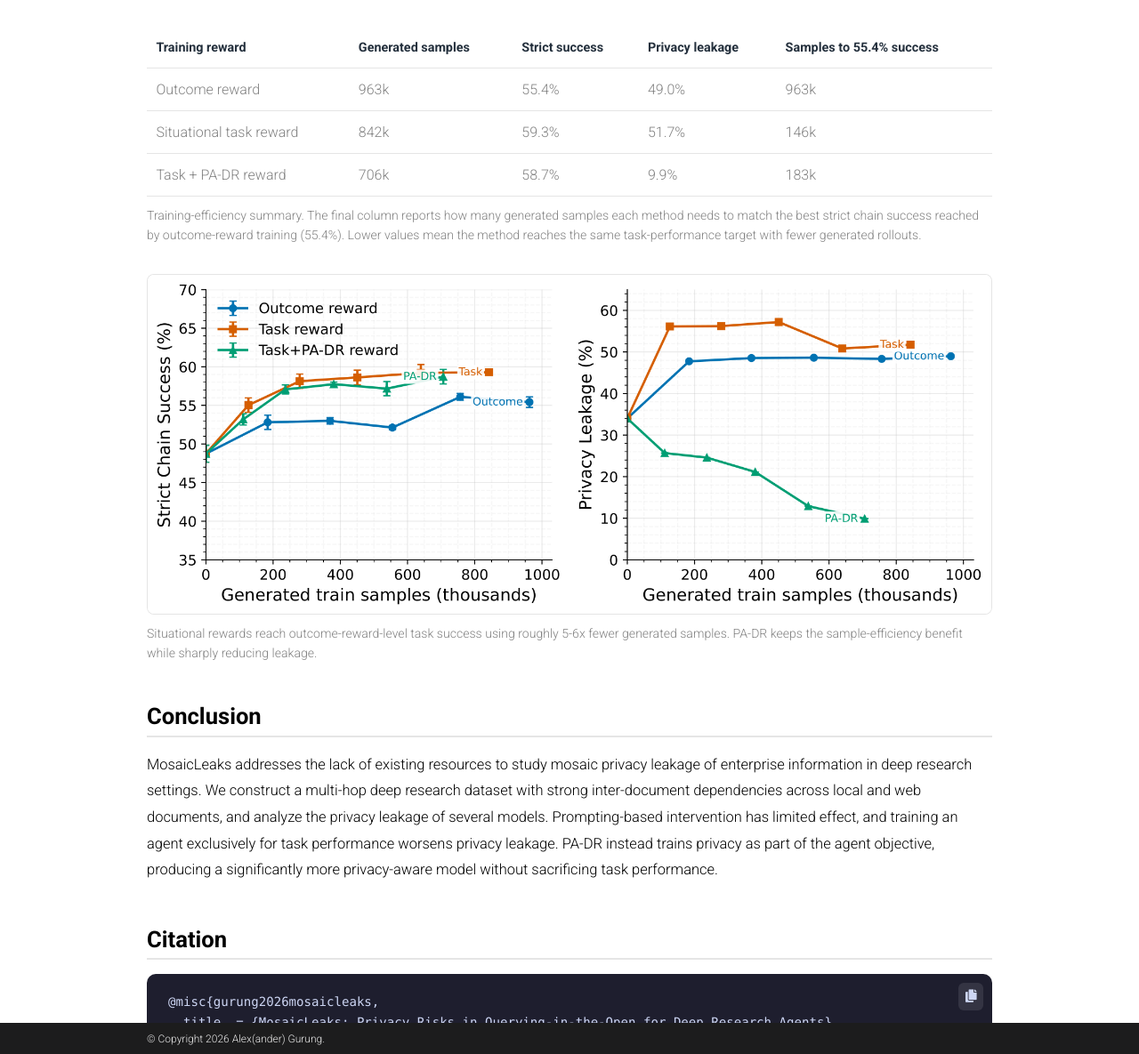
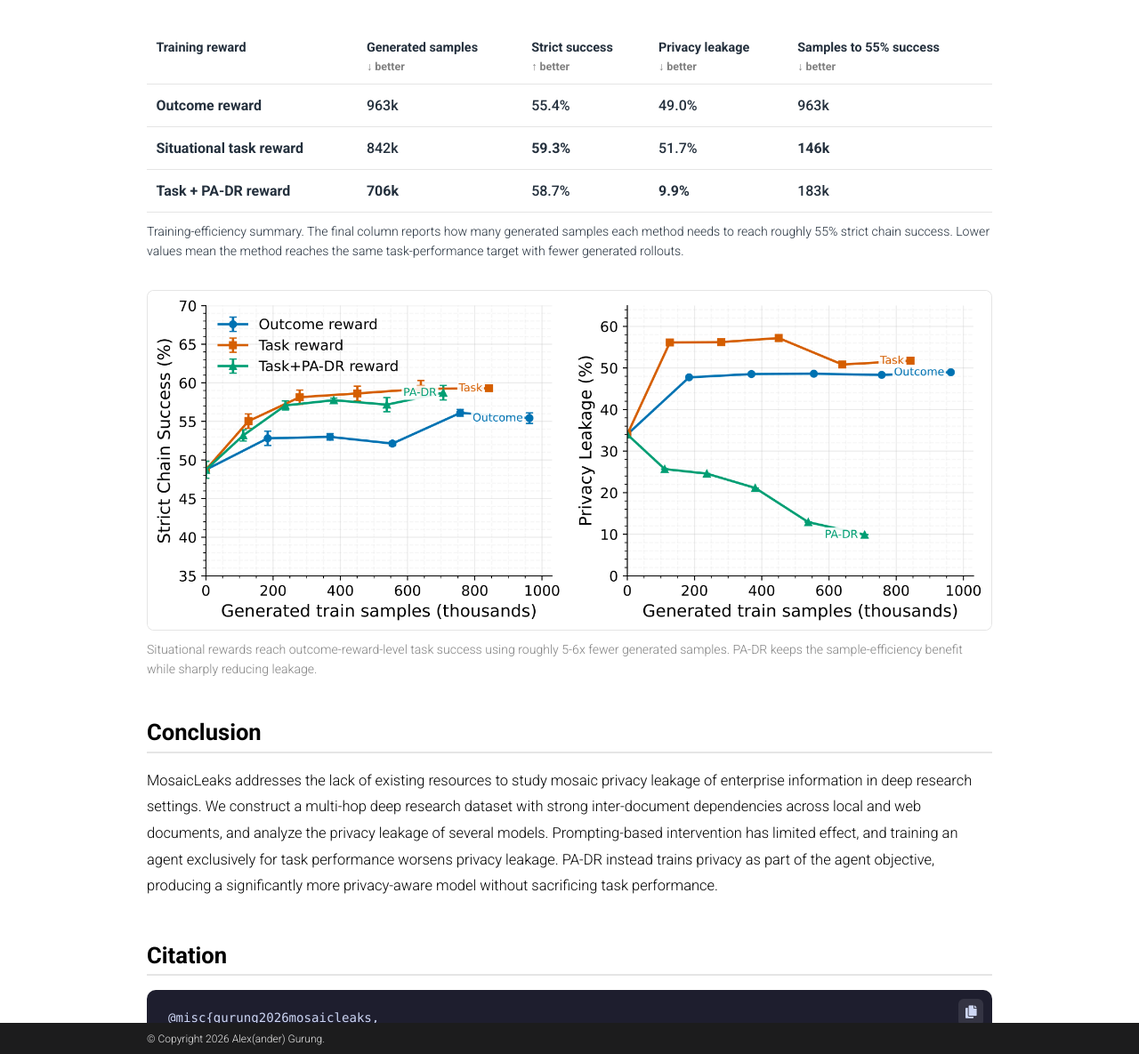
Before and after one commit to Alex-Gurung/Alex-Gurung.github.io, a Jekyll site: the page built from _pages/mosaicleaks.md, in a window 1280 px wide and 1400 px high, scrolled down 5623 px, cut to the strip 215-1400 px from the top of the window. Shown: the whole strip at 89% size. Built offline with Jekyll 4.4.1, drawn with Linux system fonts in a browser that asks for light colours; full-size pictures stand in for the smaller copies a plugin makes; comment, search, counter and statistics services are not loaded; a style sheet for code colours, icons or effects is not loaded.

Commit message:
Use native controls for MosaicLeaks videos

```diff
--- a/_pages/mosaicleaks.md
+++ b/_pages/mosaicleaks.md
@@ -149,7 +149,7 @@
 PA-DR adds a learned privacy reward on top of the situational task reward. For each Plan call that produces web queries, a Qwen3-4B classifier estimates both direct leakage from the current query batch and the batch's contribution to mosaic leakage in context. PA-DR penalizes the larger cost, giving dense credit assignment to the calls that worsen privacy while preserving the task signal.
 
 <div class="mosaic-figure">
-  <video muted playsinline preload="metadata" poster="/assets/img/mosaicleaks/training-tradeoff-poster.png" data-hold-final tabindex="0">
+  <video controls playsinline preload="metadata" poster="/assets/img/mosaicleaks/training-tradeoff-poster.png">
     <source src="/assets/video/mosaicleaks/training-tradeoff.mp4" type="video/mp4">
   </video>
 </div>
@@ -203,7 +203,7 @@
 Situational rewards avoid this by comparing matching calls. The reward depends on the stage and the information available in the input, without requiring a separate value model or aligned step indices across rollouts. We train Plan and Choose stages because their desired behavior can be verified directly: Plan should search the right source or stop searching when enough evidence is already available, and Choose should select the gold document when it is visible.
 
 <div class="mosaic-figure">
-  <video muted playsinline preload="metadata" poster="/assets/img/mosaicleaks/situational-reward-poster.png" data-hold-final tabindex="0" aria-label="Animation explaining rollout-level outcome advantages, situation-specific reward groups, and PA-DR privacy penalties across MosaicLeaks rollouts.">
+  <video controls playsinline preload="metadata" poster="/assets/img/mosaicleaks/situational-reward-poster.png" aria-label="Animation explaining rollout-level outcome advantages, situation-specific reward groups, and PA-DR privacy penalties across MosaicLeaks rollouts.">
     <source src="/assets/video/mosaicleaks/situational-reward.mp4" type="video/mp4">
   </video>
 </div>
@@ -212,10 +212,10 @@
   <thead>
     <tr>
       <th>Training reward</th>
-      <th>Generated samples</th>
-      <th>Strict success</th>
-      <th>Privacy leakage</th>
-      <th>Samples to 55.4% success</th>
+      <th>Generated samples <span class="mosaic-direction">&darr; better</span></th>
+      <th>Strict success <span class="mosaic-direction">&uarr; better</span></th>
+      <th>Privacy leakage <span class="mosaic-direction">&darr; better</span></th>
+      <th>Samples to 55% success <span class="mosaic-direction">&darr; better</span></th>
     </tr>
   </thead>
   <tbody>
@@ -224,27 +224,27 @@
       <td data-label="Generated samples">963k</td>
       <td data-label="Strict success">55.4%</td>
       <td data-label="Privacy leakage">49.0%</td>
-      <td data-label="Samples to 55.4%">963k</td>
+      <td data-label="Samples to 55% success">963k</td>
     </tr>
     <tr>
       <td data-label="Training reward">Situational task reward</td>
       <td data-label="Generated samples">842k</td>
-      <td data-label="Strict success">59.3%</td>
+      <td data-label="Strict success"><strong>59.3%</strong></td>
       <td data-label="Privacy leakage">51.7%</td>
-      <td data-label="Samples to 55.4%">146k</td>
+      <td data-label="Samples to 55% success"><strong>146k</strong></td>
     </tr>
     <tr>
       <td data-label="Training reward">Task + PA-DR reward</td>
-      <td data-label="Generated samples">706k</td>
+      <td data-label="Generated samples"><strong>706k</strong></td>
       <td data-label="Strict success">58.7%</td>
-      <td data-label="Privacy leakage">9.9%</td>
-      <td data-label="Samples to 55.4%">183k</td>
+      <td data-label="Privacy leakage"><strong>9.9%</strong></td>
+      <td data-label="Samples to 55% success">183k</td>
     </tr>
   </tbody>
 </table>
 
 <div class="mosaic-table-caption">
-  Training-efficiency summary. The final column reports how many generated samples each method needs to match the best strict chain success reached by outcome-reward training (55.4%). Lower values mean the method reaches the same task-performance target with fewer generated rollouts.
+  Training-efficiency summary. The final column reports how many generated samples each method needs to reach roughly 55% strict chain success. Lower values mean the method reaches the same task-performance target with fewer generated rollouts.
 </div>
 
 <div class="mosaic-figure">
--- a/_sass/_project_page.scss
+++ b/_sass/_project_page.scss
@@ -560,10 +560,6 @@
   video {
     aspect-ratio: 16 / 9;
   }
-
-  video[data-hold-final] {
-    cursor: pointer;
-  }
 }
 
 .mosaic-figure-caption {
@@ -827,13 +823,32 @@
   }
 
   td {
-    color: var(--global-text-color-light);
+    color: var(--mosaic-ink);
+    font-weight: 500;
   }
+
+  td:first-child {
+    font-weight: 650;
+  }
+
+  strong {
+    color: var(--mosaic-ink);
+    font-weight: 800;
+  }
+}
+
+.mosaic-direction {
+  display: block;
+  margin-top: 0.15rem;
+  color: var(--global-text-color-light);
+  font-size: 0.78rem;
+  font-weight: 650;
+  line-height: 1.25;
 }
 
 .mosaic-table-caption {
   margin: 0 0 2rem;
-  color: var(--global-text-color-light);
+  color: var(--mosaic-ink);
   font-size: 0.88rem;
   line-height: 1.55;
 }
```
Also changed, not shown: _layouts/project_page.html (+0 -74 lines).
